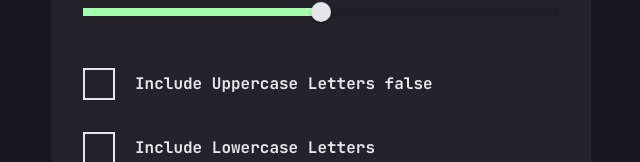
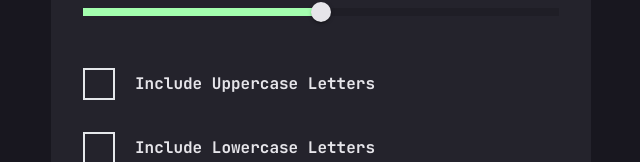
Before and after one commit to JakubStranianek/password-generator-app, a React (Create React App) app in the folder password-generator-app/: page / in a window 1280 px wide. Shown: the part 255-417 px from the top of the page, without its empty margins (319-959 px from the left). Built offline with nearby package versions, Linux system fonts and the light colour scheme.

Commit message:
littleChange

```diff
--- a/password-generator-app/src/App.js
+++ b/password-generator-app/src/App.js
@@ -11,6 +11,7 @@ function App() {
     const lowercase = "abcdefghijklmnopqrstuvwxyz";
     const numbers = "0123456789";
     const symbols = "~`!@#$%^&*()-_+={}[]|/:;'<>,.?";
+    const [finalPassword, setFinalPassword] = useState("");
 
     const [passLength, setPassLenght] = useState(10);
     const [check1, setCheck1] = useState(false);
@@ -48,6 +49,8 @@ function App() {
         }
 
      }
+
+     setFinalPassword(result);
      return result;
   }
 
@@ -57,7 +60,7 @@ function App() {
           Password Generator
         </h1>
 
-      <Input sentInput={makeid(passLength)}/>
+      <Input sentInput={finalPassword}/>
       <Slide setPassLenght={getLength}/>
       <Checkboxes checkbox1={checkbox1} checkbox2={checkbox2} checkbox3={checkbox3} checkbox4={checkbox4}/>
       <Strength/>
--- a/password-generator-app/src/components/Button/Button.js
+++ b/password-generator-app/src/components/Button/Button.js
@@ -10,6 +10,7 @@ export default function Button() {
     return (
     <div className='w-11/12 bg-myGrey mr-auto ml-auto flex justify-center pb-4 md:w-[540px]'>
         <button className='w-full mr-8 ml-8 pt-4 pb-4 bg-myGreen flex items-center justify-center text-base font-bold hover:bg-transparent hover:border-2 hover:border-myGreen hover:text-myGreen'
+
              onMouseOver={() => setSrc(arrowGreen)}
              onMouseLeave={() => setSrc(arrowBlack)}
         >
--- a/password-generator-app/src/components/Checkbox/Checkboxes.js
+++ b/password-generator-app/src/components/Checkbox/Checkboxes.js
@@ -33,7 +33,7 @@ export default function Checkboxes(props) {
         <section className='w-full flex flex-col pl-8 pr-8'>
             <div className='w-full flex flex-row items-center pb-8'>
                 <div onClick={handleChange} className={click ? 'w-8 h-8 bg-myGreen bg-check bg-no-repeat bg-center bg-[length:23px_20px] cursor-pointer' : "border-2 w-8 h-8 cursor-pointer"}></div>
-                <p className='text-myWhite ml-5 text-base font-bold'>Include Uppercase Letters {"" + click}</p>
+                <p className='text-myWhite ml-5 text-base font-bold'>Include Uppercase Letters</p>
             </div>
 
             <div className='w-full flex flex-row items-center pb-8'>
```
